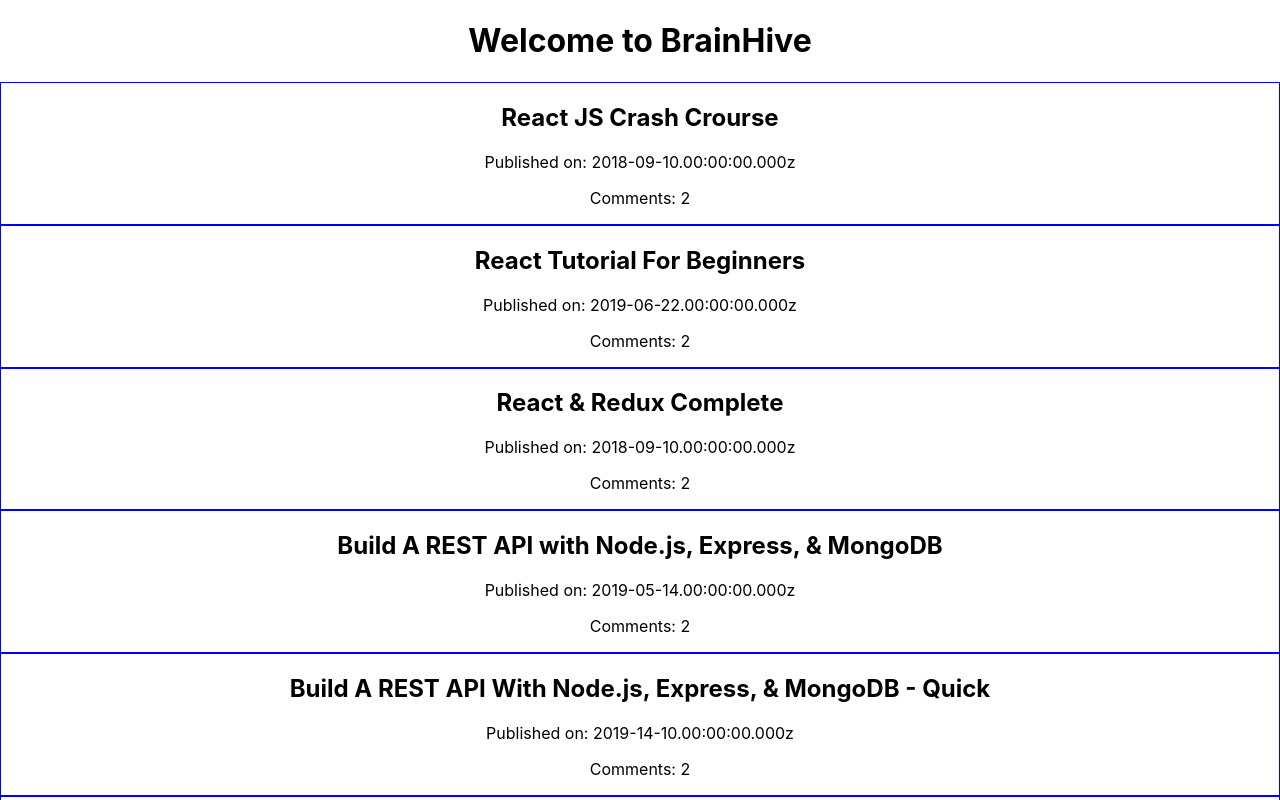
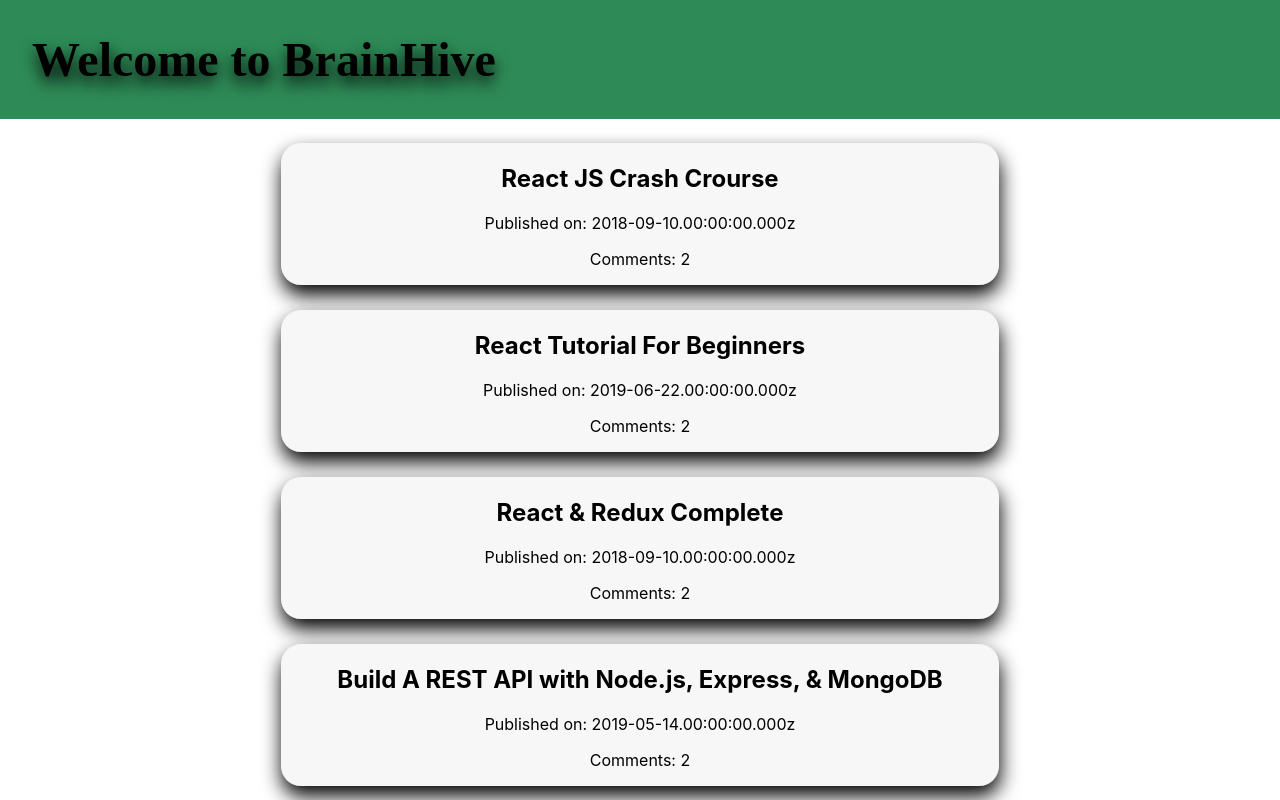
Before and after one commit to DavidJonesRIRed/SocialKnowledgeRepository, a React (Create React App) app: page / in a window 1280 px wide. Shown: the top 800 px of the page. Built offline with nearby package versions, Linux system fonts and the light colour scheme.

Commit message:
added css to resourcelist and app.js

```diff
--- a/src/App.css
+++ b/src/App.css
@@ -38,5 +38,36 @@
 }
 
 .box {
-  border: 1px solid blue;
+  border: 1px solid #f6f6f6;
+  border-bottom-width: 0;
+  border-radius: 20px;
+  box-shadow: 1px 10px 20px #000000;
+  margin-bottom: 25px;
+  max-width: 700px;
+  width: 80%;
+  padding: 0 8px;
+  background-color: #f7f7f7;
 }
+
+.resourceList {
+  margin: 0 10%;
+  display: flex;
+  flex-direction: row;
+  flex-wrap: wrap;
+  justify-content: space-around;
+}
+
+.header {
+  display: flex;
+  padding-left: 2rem;
+  margin-bottom: 1.5rem;
+  background-color: seagreen;
+}
+
+.title {
+  font-size: 3rem;
+  font-family: cursive;
+  font-weight: bold;
+  text-shadow: 1px 8px 16px black;
+  color: black;
+}
--- a/src/App.js
+++ b/src/App.js
@@ -21,8 +21,13 @@
   render(){
     return (
       <div className="App">
-        <h1>Welcome to BrainHive</h1>
-        {this.renderPosts()}
+        <div className="header">
+          <h1 className="title">Welcome to BrainHive</h1>
+
+        </div>
+        <div className="resourceList">
+          {this.renderPosts()}
+        </div>
       </div>
     );
   }
```
